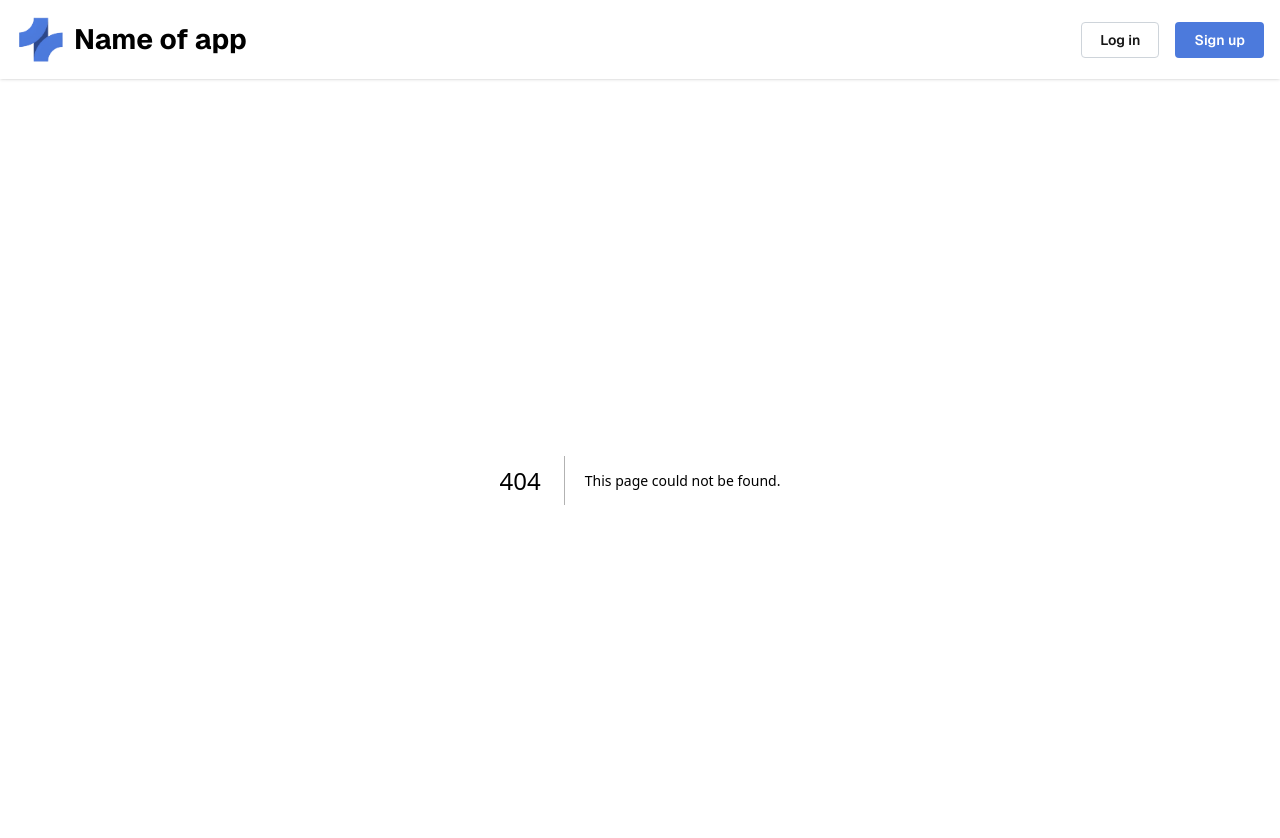
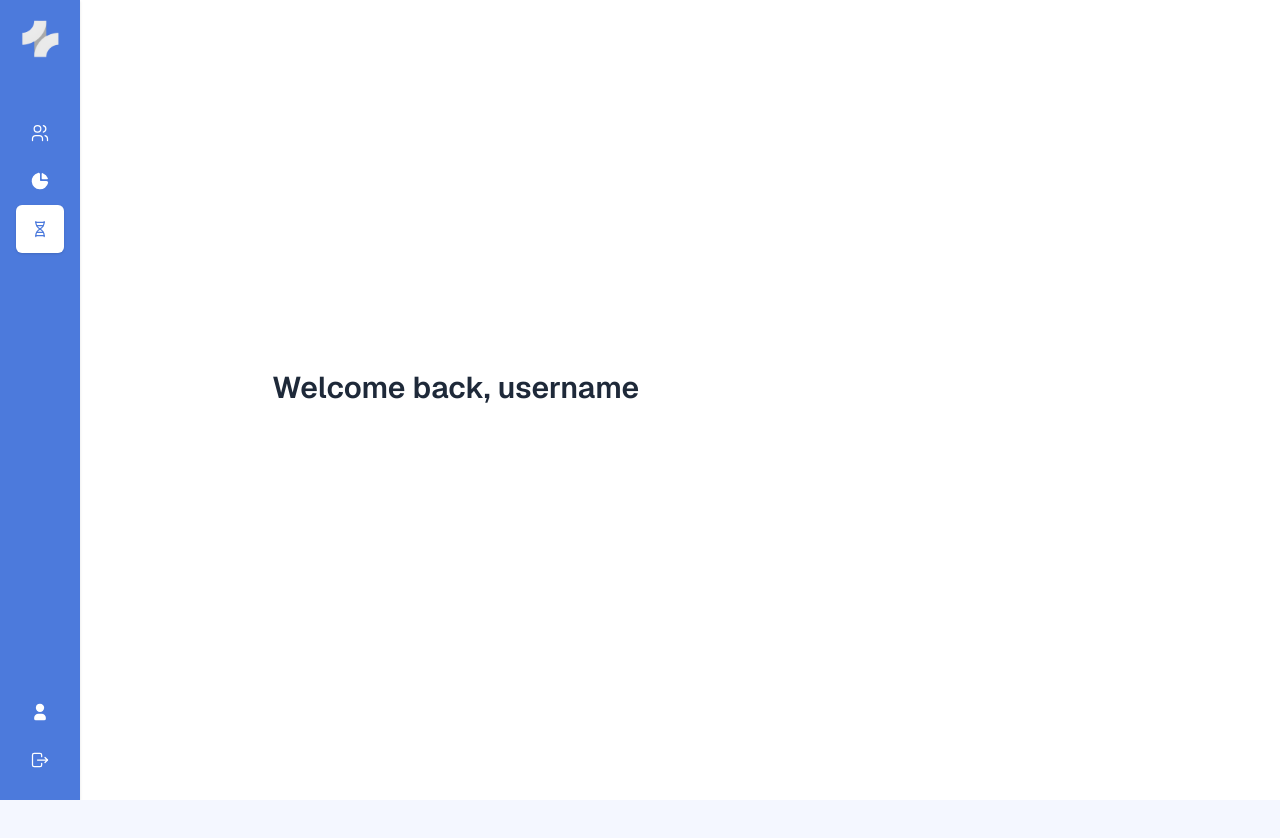
Before and after one commit to EthanHa2/BIOM9450, a Next.js app in the folder frontend/: page /dashboard in a window 1280 px wide. Before the commit this address had no page. Shown: the top 838 px of the page. After the commit the page ends 800 px from the top, so only its background shows below. Built offline with nearby package versions, Linux system fonts and the light colour scheme.

Commit message:
feat: dashboard navbar and white logo

```diff
--- a/frontend/package.json
+++ b/frontend/package.json
@@ -13,6 +13,7 @@
     "@mantine/form": "^8.3.6",
     "@mantine/hooks": "^8.3.6",
     "@mantine/notifications": "^8.3.6",
+    "@tabler/icons-react": "^3.35.0",
     "next": "16.0.1",
     "react": "19.2.0",
     "react-dom": "19.2.0"
--- /dev/null
+++ b/frontend/src/app/dashboard/page.tsx
@@ -0,0 +1,20 @@
+"use client";
+
+import { Paper } from "@mantine/core";
+
+import { DashboardNavBar } from "@/components/DashboardNavBar";
+
+export default function DashboardPage() {
+  return (
+    <div className="min-h-screen bg-background flex">
+      <DashboardNavBar />
+      <main className="flex-1 flex flex-col items-center justify-center">
+        <section className="w-full max-w-4xl px-10">
+          <h1 className="text-3xl font-semibold text-gray-800 mb-6">
+            Welcome back, username
+          </h1>
+        </section>
+      </main>
+    </div>
+  );
+}
--- a/frontend/src/app/layout.tsx
+++ b/frontend/src/app/layout.tsx
@@ -11,7 +11,7 @@ import {
 
 import "@mantine/notifications/styles.css";
 import { Notifications } from "@mantine/notifications";
-import { Navbar } from "@/components/Navbar";
+import { AppShell } from "@/components/AppShell";
 import { theme } from "./theme";
 
 const geistSans = Geist({
@@ -43,9 +43,10 @@ export default function RootLayout({
         className={`${geistSans.variable} ${geistMono.variable} antialiased`}
       >
         <MantineProvider theme={theme}>
-          <Navbar />
-          <Notifications />
-          <main className="pt-20">{children}</main>
+          <AppShell>
+            <Notifications />
+            {children}
+          </AppShell>
         </MantineProvider>
       </body>
     </html>
--- /dev/null
+++ b/frontend/src/components/AppShell.tsx
@@ -0,0 +1,27 @@
+"use client";
+
+import { ReactNode } from "react";
+import { usePathname } from "next/navigation";
+import { Navbar } from "@/components/Navbar";
+
+const NAVBARLESS_PREFIXES = ["/dashboard"];
+
+interface AppShellProps {
+  children: ReactNode;
+}
+
+function shouldHideNavbar(pathname: string): boolean {
+  return NAVBARLESS_PREFIXES.some((prefix) => pathname.startsWith(prefix));
+}
+
+export function AppShell({ children }: AppShellProps) {
+  const pathname = usePathname();
+  const hideNavbar = shouldHideNavbar(pathname);
+
+  return (
+    <div className="min-h-screen">
+      {!hideNavbar && <Navbar />}
+      <div className={hideNavbar ? "" : "pt-20"}>{children}</div>
+    </div>
+  );
+}
--- /dev/null
+++ b/frontend/src/components/DashboardNavBar.tsx
@@ -0,0 +1,89 @@
+import { useState } from "react";
+import {
+  IconDna2,
+  IconChartPieFilled,
+  IconUsers,
+  IconLogout,
+  IconUserFilled,
+} from "@tabler/icons-react";
+import { Center, Stack, Tooltip } from "@mantine/core";
+import NextImage from "next/image";
+import logo from "@/assets/white_logo.png";
+
+interface NavbarLinkProps {
+  icon: typeof IconDna2;
+  label: string;
+  active?: boolean;
+  onClick?: () => void;
+}
+
+const NAVBAR_CLASSES =
+  "w-20 min-h-screen p-4 flex flex-col bg-[var(--theme-primary)] text-white shadow-sm";
+const NAVBAR_MAIN_CLASSES = "flex-1 mt-12";
+const BASE_LINK_CLASSES =
+  "w-12 h-12 rounded-md flex items-center justify-center transition-colors";
+const INACTIVE_LINK_CLASSES =
+  "text-white hover:[var(--theme-primary)] cursor-pointer";
+const ACTIVE_LINK_CLASSES =
+  "bg-white text-[var(--theme-primary)] shadow-sm cursor-default";
+
+function getLinkClasses(isActive: boolean): string {
+  if (isActive) {
+    return `${BASE_LINK_CLASSES} ${ACTIVE_LINK_CLASSES}`;
+  }
+
+  return `${BASE_LINK_CLASSES} ${INACTIVE_LINK_CLASSES}`;
+}
+
+function NavbarLink({ icon: Icon, label, active, onClick }: NavbarLinkProps) {
+  return (
+    <Tooltip label={label} position="right" transitionProps={{ duration: 0 }}>
+      <button
+        onClick={onClick}
+        className={getLinkClasses(Boolean(active))}
+        data-active={active || undefined}
+        type="button"
+      >
+        <Icon size={20} stroke={1.5} />
+      </button>
+    </Tooltip>
+  );
+}
+
+const mockdata = [
+  { icon: IconUsers, label: "Patients" },
+  { icon: IconChartPieFilled, label: "Visualisations" },
+  { icon: IconDna2, label: "Mutations" },
+];
+
+export function DashboardNavBar() {
+  const [active, setActive] = useState(2);
+
+  const links = mockdata.map((link, index) => (
+    <NavbarLink
+      {...link}
+      key={link.label}
+      active={index === active}
+      onClick={() => setActive(index)}
+    />
+  ));
+
+  return (
+    <nav className={NAVBAR_CLASSES}>
+      <Center>
+        <NextImage src={logo} alt="Logo" width={50} height={50} priority />
+      </Center>
+
+      <div className={NAVBAR_MAIN_CLASSES}>
+        <Stack justify="center" gap={0}>
+          {links}
+        </Stack>
+      </div>
+
+      <Stack justify="center" gap={0}>
+        <NavbarLink icon={IconUserFilled} label="Clinician Profile" />
+        <NavbarLink icon={IconLogout} label="Sign Out" />
+      </Stack>
+    </nav>
+  );
+}
```
Also changed, not shown: frontend/src/assets/white_logo.png (added), 1 other file (tests, documents, lock files or other folders).
